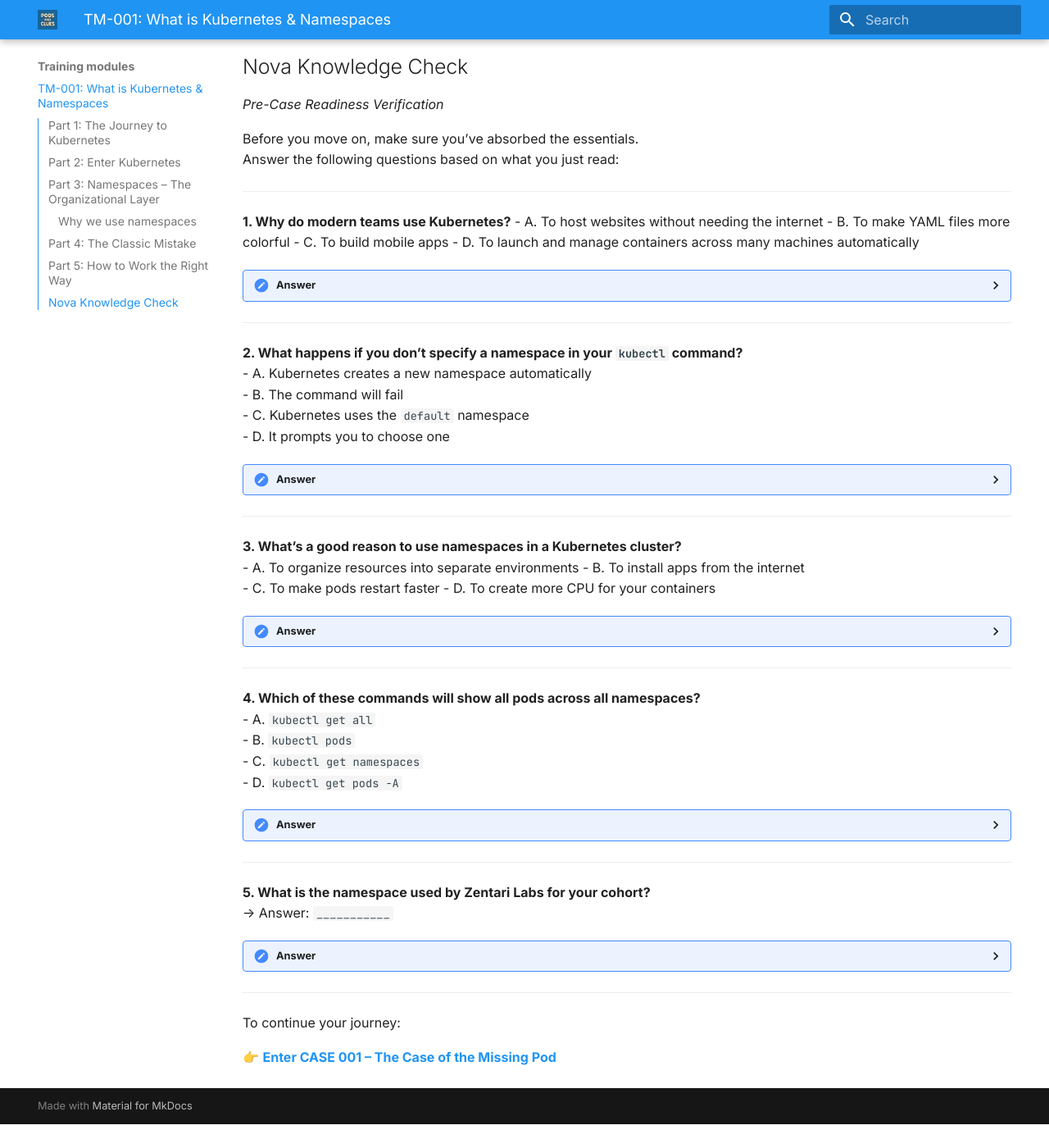
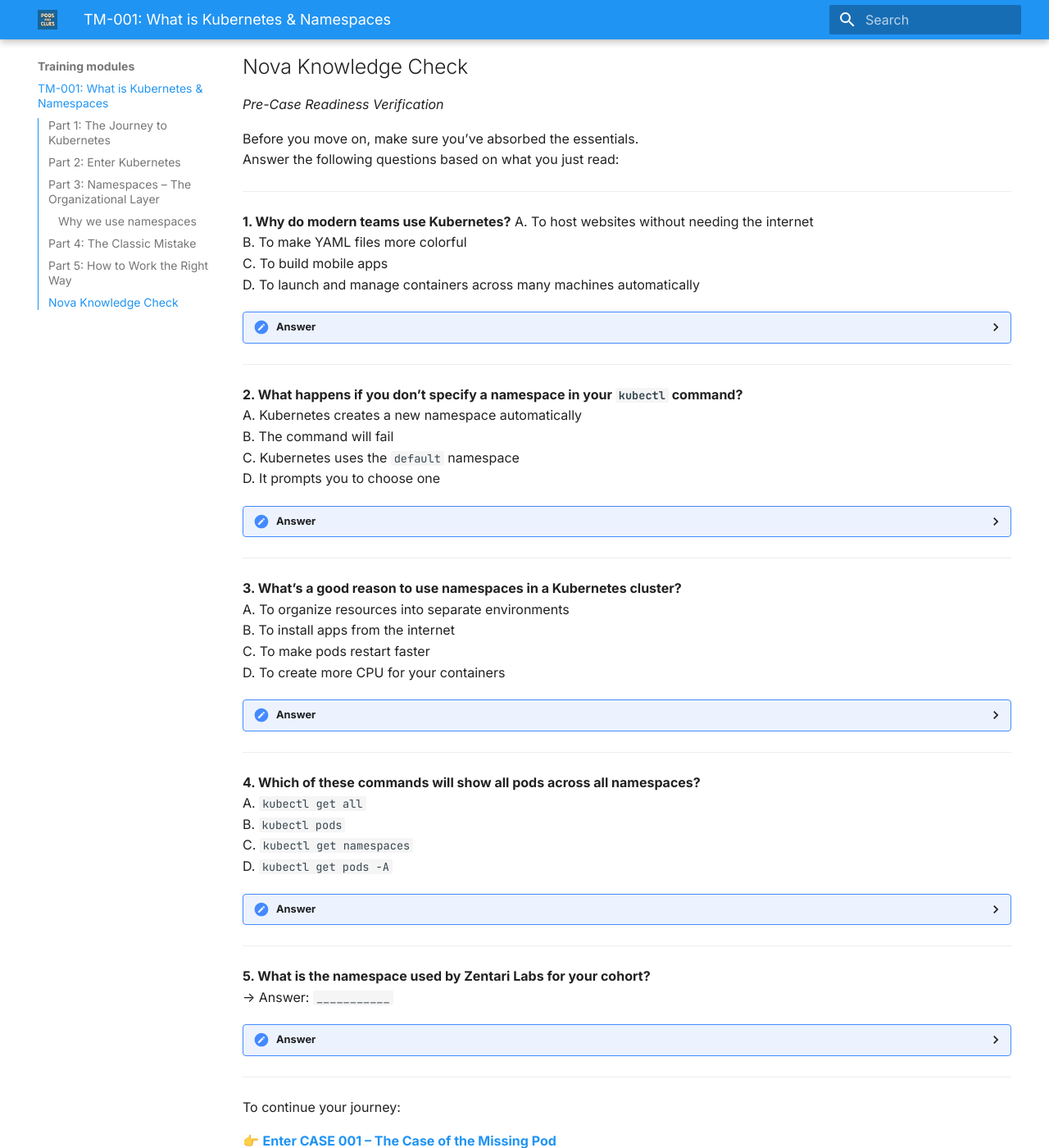
Before and after one commit to zentarilabs/pods-and-clues, an MkDocs documentation site: the page built from docs/training-modules/tm-001.md, in a window 1280 px wide and 1400 px high, scrolled down 5066 px. Shown: the whole window at 82% size. Built offline with MkDocs 1.6.1 and Material for MkDocs 9.7.7, drawn with Linux system fonts in a browser that asks for light colours; nearby versions of some CDN libraries; before the commit the page ends 6437 px from its top, so only the background shows below that.

Commit message:
Update tm-001

```diff
--- a/docs/training-modules/tm-001.md
+++ b/docs/training-modules/tm-001.md
@@ -111,36 +111,36 @@ Answer the following questions based on what you just read:
 ---
 
 **1. Why do modern teams use Kubernetes?**
-- A. To host websites without needing the internet
-- B. To make YAML files more colorful
-- C. To build mobile apps
-- D. To launch and manage containers across many machines automatically
+A. To host websites without needing the internet
+B. To make YAML files more colorful
+C. To build mobile apps
+D. To launch and manage containers across many machines automatically
 <details><summary>Answer</summary><strong>D — To launch and manage containers across many machines automatically</strong></details>
 
 ---
 
 **2. What happens if you don’t specify a namespace in your `kubectl` command?**
-- A. Kubernetes creates a new namespace automatically
-- B. The command will fail
-- C. Kubernetes uses the `default` namespace
-- D. It prompts you to choose one
+A. Kubernetes creates a new namespace automatically
+B. The command will fail
+C. Kubernetes uses the `default` namespace
+D. It prompts you to choose one
 <details><summary>Answer</summary><strong>C — Kubernetes uses the `default` namespace</strong></details>
 
 ---
 
 **3. What’s a good reason to use namespaces in a Kubernetes cluster?**
-- A. To organize resources into separate environments
-- B. To install apps from the internet
-- C. To make pods restart faster
-- D. To create more CPU for your containers
+A. To organize resources into separate environments
+B. To install apps from the internet
+C. To make pods restart faster
+D. To create more CPU for your containers
 <details><summary>Answer</summary><strong>A — To organize resources into separate environments</strong></details>
 ---
 
 **4. Which of these commands will show all pods across all namespaces?**
-- A. `kubectl get all`
-- B. `kubectl pods`
-- C. `kubectl get namespaces`
-- D. `kubectl get pods -A`
+A. `kubectl get all`
+B. `kubectl pods`
+C. `kubectl get namespaces`
+D. `kubectl get pods -A`
 <details><summary>Answer</summary><strong>D — `kubectl get pods -A`</strong></details>
 ---
 
```
